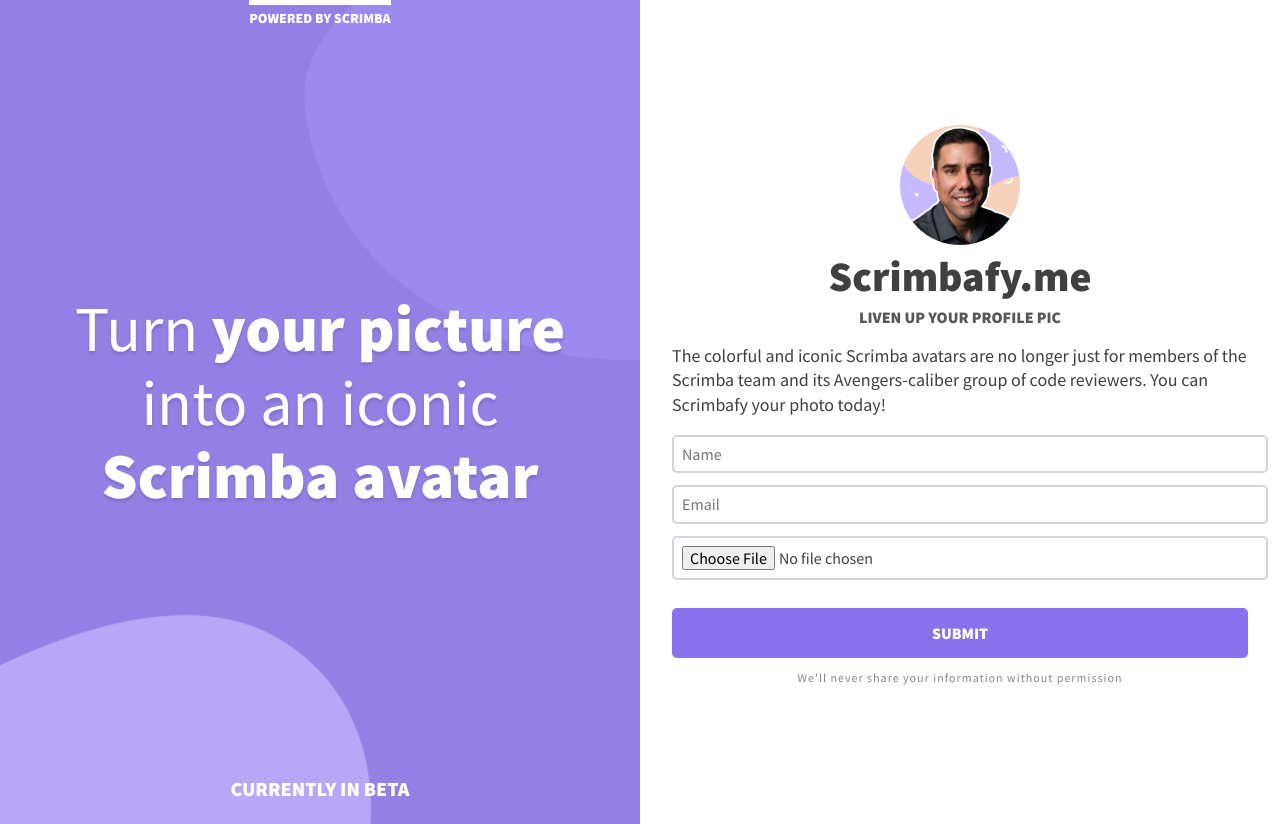
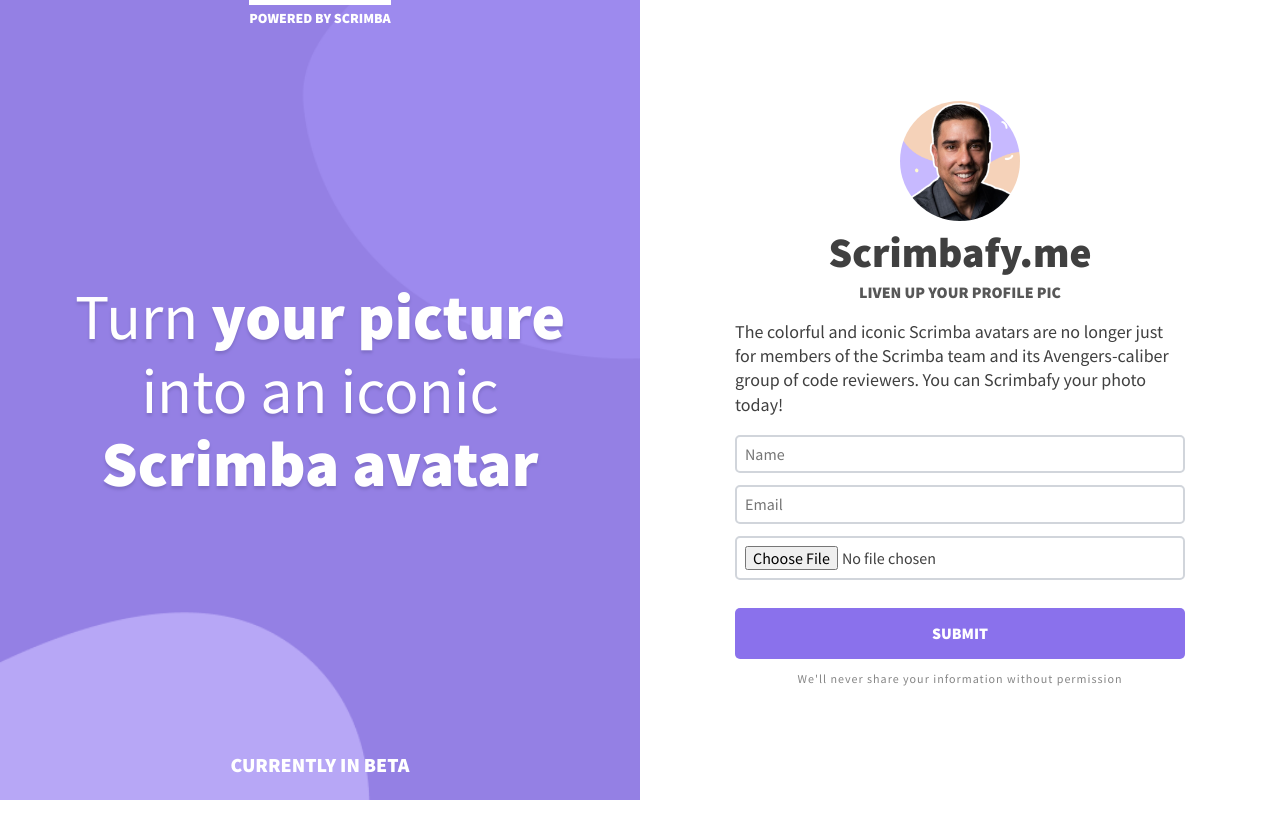
Before and after one commit to PetrValenta92/scrimbafy.me, a website built with Vite: page index.html in a window 1280 px wide. After the commit the page ends 800 px from the top, so only its background shows below. Built offline with nearby package versions, Linux system fonts and the light colour scheme.

Commit message:
Add reset asteriks

```diff
--- a/styles.css
+++ b/styles.css
@@ -1,3 +1,11 @@
+/* ------------ RESET ------------------- */
+/* https://andy-bell.co.uk/a-modern-css-reset/ */
+*,
+*::before,
+*::after {
+    box-sizing: border-box;
+}
+
 /* ------ CUSTOME PROPERTIES ---------- */
 
 
@@ -19,6 +27,14 @@
 vh - viewport height, 1vh == 1% of viewport height
 vw - viewport width, 1vw == 1% of viewport width
 */
+
+/*
+box-sizing: border-box převezme kontrolu nad width/heigth elementu,
+rovnou započítává padding a border
+width = 400px (360px contant + 10px border + 30px padding)
+*/
+
+/* (*) == asterisk, universal selector; slects all elements in html */
 
 /* ------ TYPOGRAPHY ---------- */
 
@@ -110,6 +126,10 @@
     Main content
    ==================== */
 
+.main-content p, form {
+    max-width: 450px;
+}
+
 .main-content {
     align-items: center;
     padding: 2.5em 2em 0;
```
